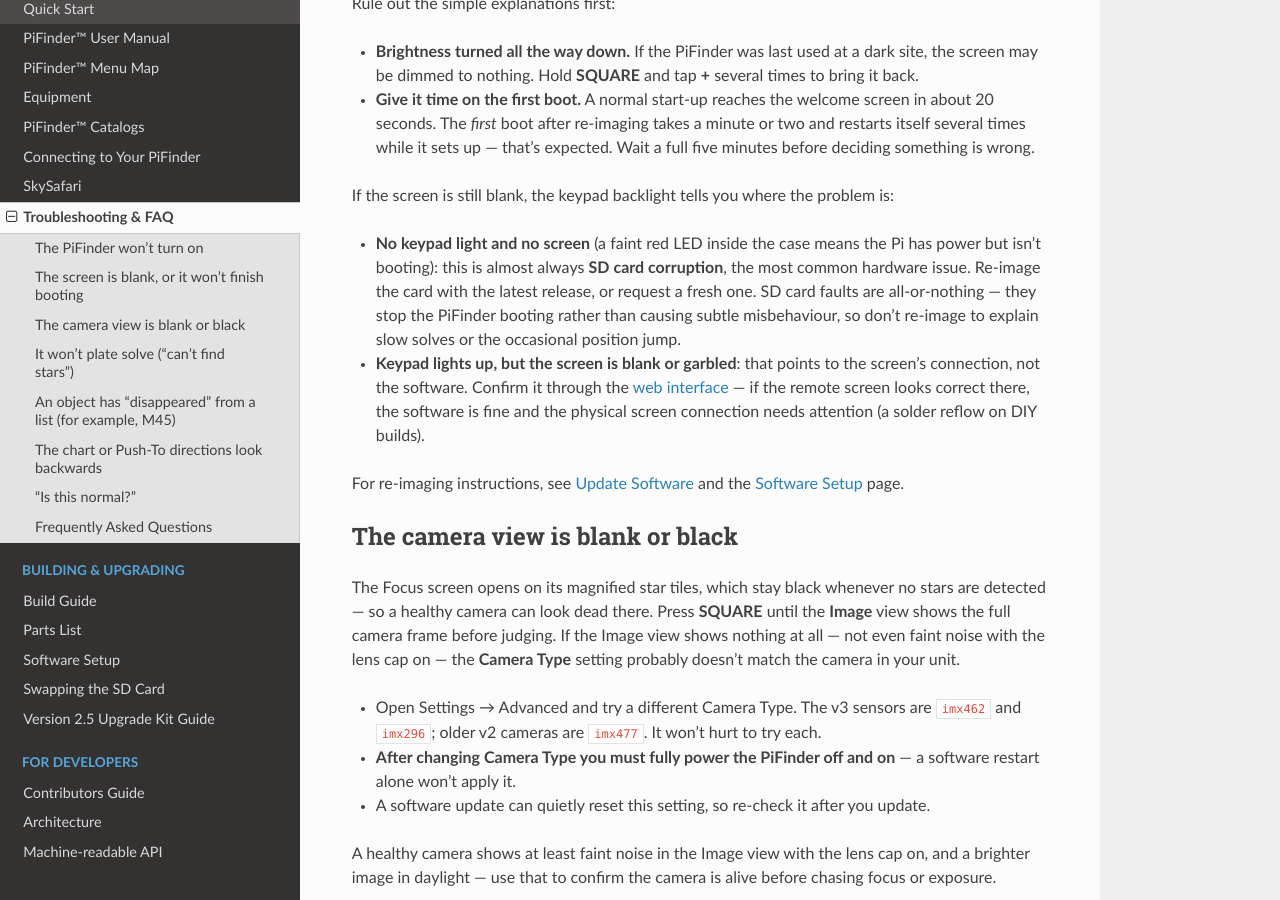
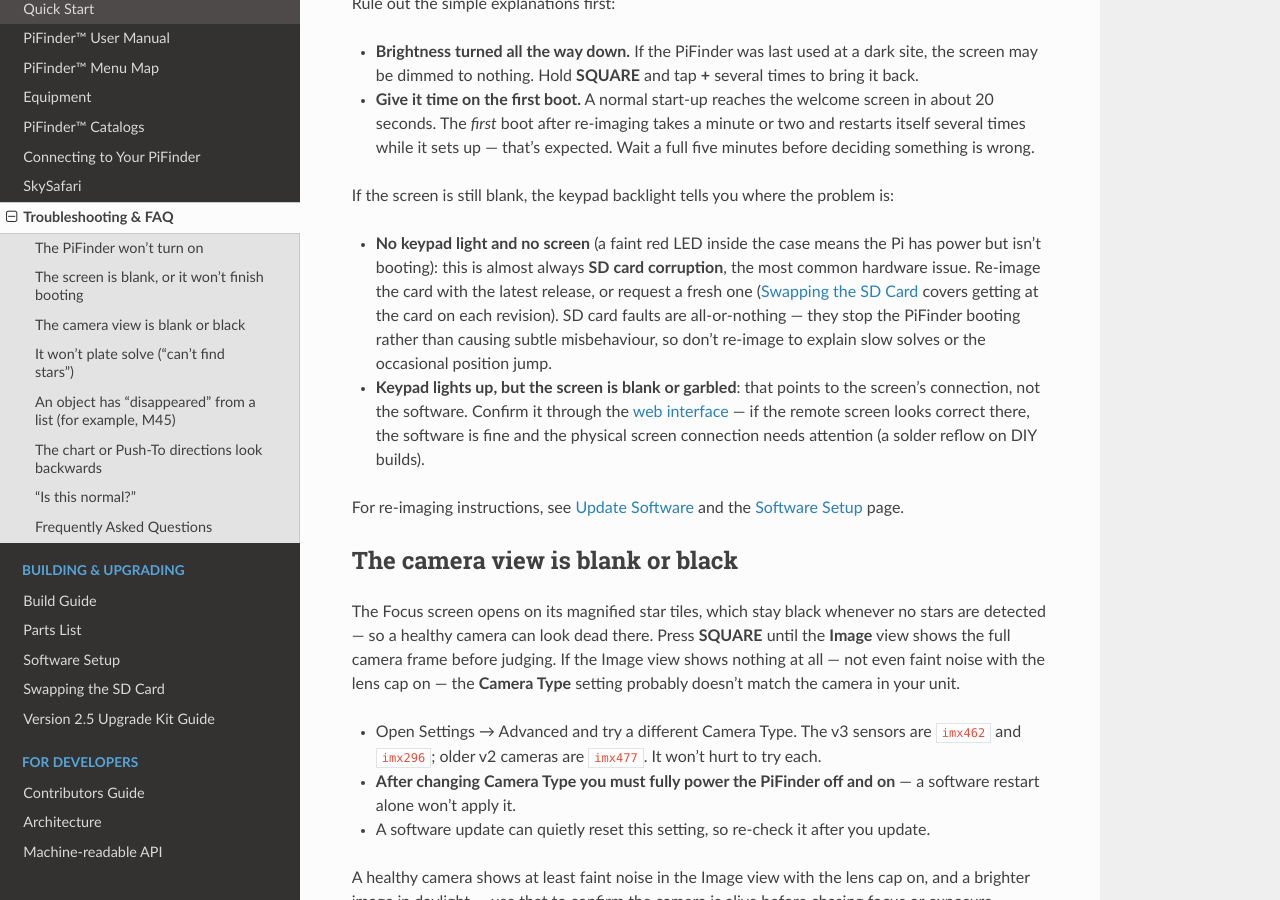
Before and after one commit to brickbots/PiFinder, a Sphinx documentation site: the page built from docs/source/troubleshooting.rst, in a window 1280 px wide and 900 px high, scrolled down 1106 px. Built offline with Sphinx 7.4.7 and the Read the Docs theme 3.1.0, drawn with Linux system fonts in a browser that asks for light colours.

Commit message:
docs: add the two missing rev4 cross-links
Both targets were created during the rev4 documentation pass but neither
was linked, because the agents that spotted the gaps were fenced to their
own files and the target pages did not exist yet.

- troubleshooting.rst: the "SD card corruption" bullet now links to
  Swapping the SD Card, so a reader who has just been told their card is
  corrupt can reach the swap procedure.
- sd_card.rst: the scope note now points at "Which PiFinder do I have?"
  in the Quick Start.  The page covers three revisions with materially
  different procedures (rev4 side slot, v3 three side screws, v2.5
  door-or-faceplate), so an unsure owner needs to identify their unit
  before picking one.

Sphinx builds clean (-n -E, zero warnings); both references resolve to
the intended targets.

Co-Authored-By: Claude Opus 5 (1M context) <noreply@anthropic.com>

```diff
--- a/docs/source/sd_card.rst
+++ b/docs/source/sd_card.rst
@@ -2,7 +2,9 @@ Swapping the SD Card
 ====================
 
 .. note::
-   This page covers rev4, v3 and v2.5 PiFinders.  The microSD card holds everything the
+   This page covers rev4, v3 and v2.5 PiFinders, and the procedure differs on each.  If
+   you're not sure which one you have, the :ref:`quick_start:which pifinder do i have?`
+   section of the Quick Start tells them apart.  The microSD card holds everything the
    PiFinder runs — the operating system, the PiFinder software, your settings,
    and the deep sky catalog images — so swapping it is how you recover from a
    corrupt card or move to a fresh or larger one.
--- a/docs/source/troubleshooting.rst
+++ b/docs/source/troubleshooting.rst
@@ -60,10 +60,10 @@ If the screen is still blank, the keypad backlight tells you where the problem i
 
 - **No keypad light and no screen** (a faint red LED inside the case means the Pi has
   power but isn't booting): this is almost always **SD card corruption**, the most common
-  hardware issue.  Re-image the card with the latest release, or request a fresh one.  SD
-  card faults are all-or-nothing — they stop the PiFinder booting rather than causing
-  subtle misbehaviour, so don't re-image to explain slow solves or the occasional position
-  jump.
+  hardware issue.  Re-image the card with the latest release, or request a fresh one
+  (:doc:`sd_card` covers getting at the card on each revision).  SD card faults are
+  all-or-nothing — they stop the PiFinder booting rather than causing subtle misbehaviour,
+  so don't re-image to explain slow solves or the occasional position jump.
 - **Keypad lights up, but the screen is blank or garbled**: that points to the screen's
   connection, not the software.  Confirm it through the
   :ref:`web interface <connectivity:web interface>` — if the remote screen looks correct
```
